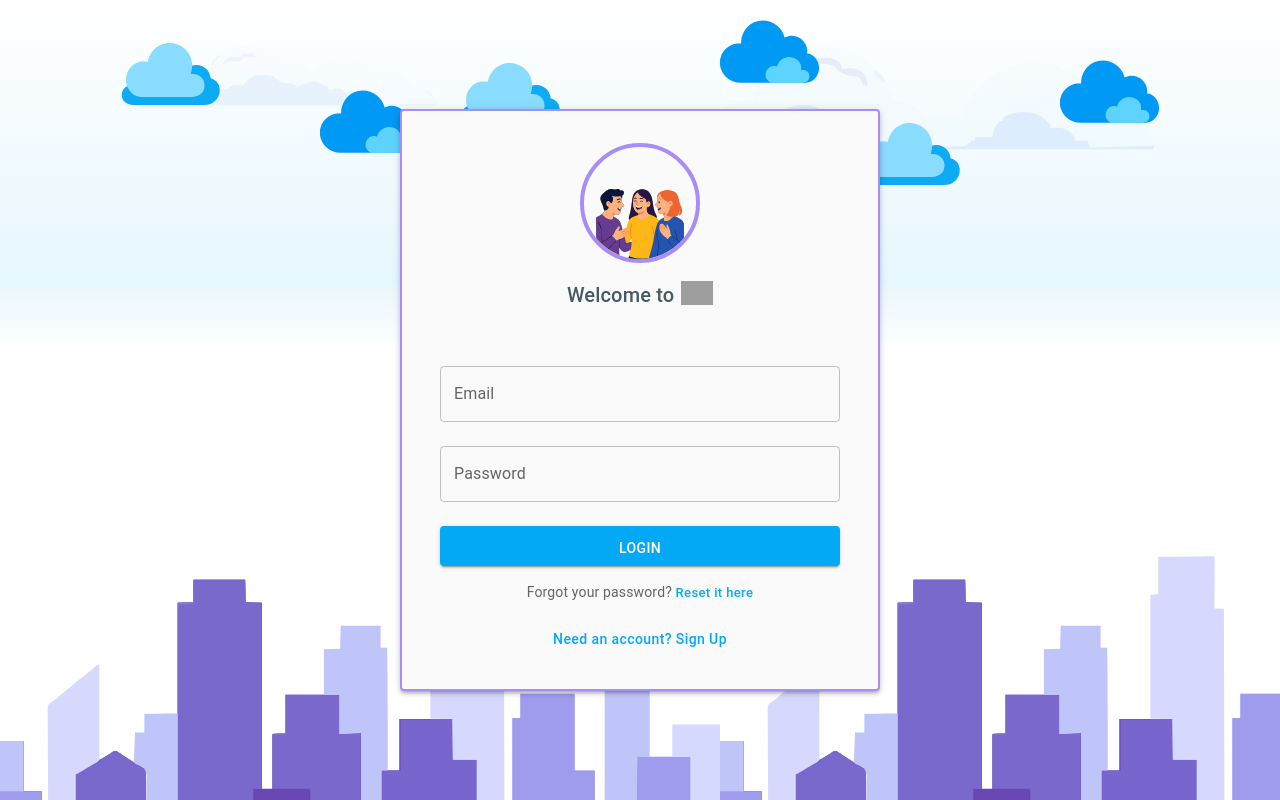
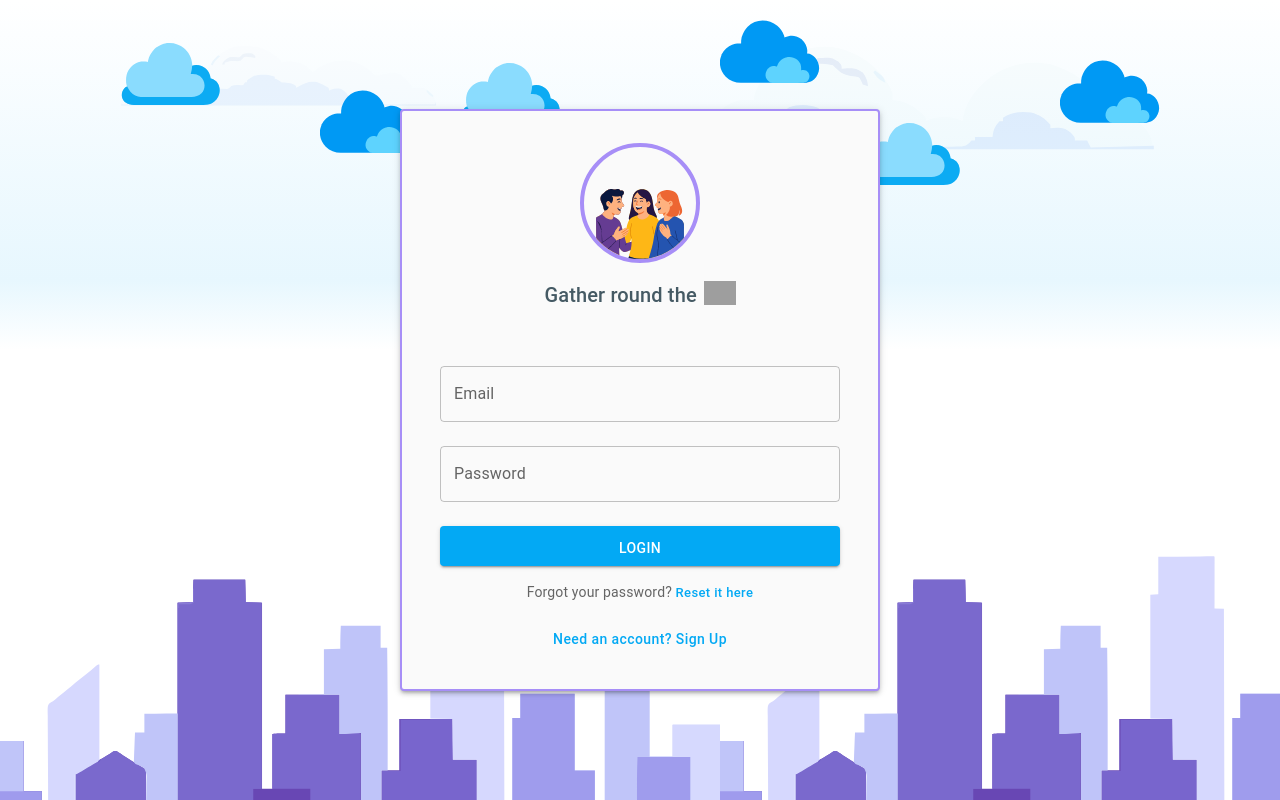
Before and after one commit to hrivera88/campfyr, a React (Vite) app in the folder client/: page /login in a window 1280 px wide. Built offline with nearby package versions, Linux system fonts and the light colour scheme; no server answers; grey boxes are pictures that could not be loaded.

Commit message:
Updated AuthPageLayout copy

```diff
--- a/client/src/pages/auth/Login.tsx
+++ b/client/src/pages/auth/Login.tsx
@@ -1,22 +1,19 @@
-import { Box, Button } from "@mui/material";
-import { useNavigate } from "react-router-dom";
-import LoginForm from "../../components/forms/LoginForm";
-import AuthPageLayout from "../../layouts/AuthPageLayout";
+import { Box, Button } from '@mui/material';
+import { useNavigate } from 'react-router-dom';
+import LoginForm from '../../components/forms/LoginForm';
+import AuthPageLayout from '../../layouts/AuthPageLayout';
 
 const Login = () => {
   const navigate = useNavigate();
 
   return (
-    <AuthPageLayout
-      title="Welcome to"
-      showLogo={true}
-    >
+    <AuthPageLayout title="Gather round the " showLogo={true}>
       <LoginForm />
 
-      <Box mt={2} textAlign={"center"}>
+      <Box mt={2} textAlign={'center'}>
         <Button
           variant="text"
-          onClick={() => navigate("/register")}
+          onClick={() => navigate('/register')}
           sx={{ textTransform: 'none' }}
         >
           Need an account? Sign Up
```
